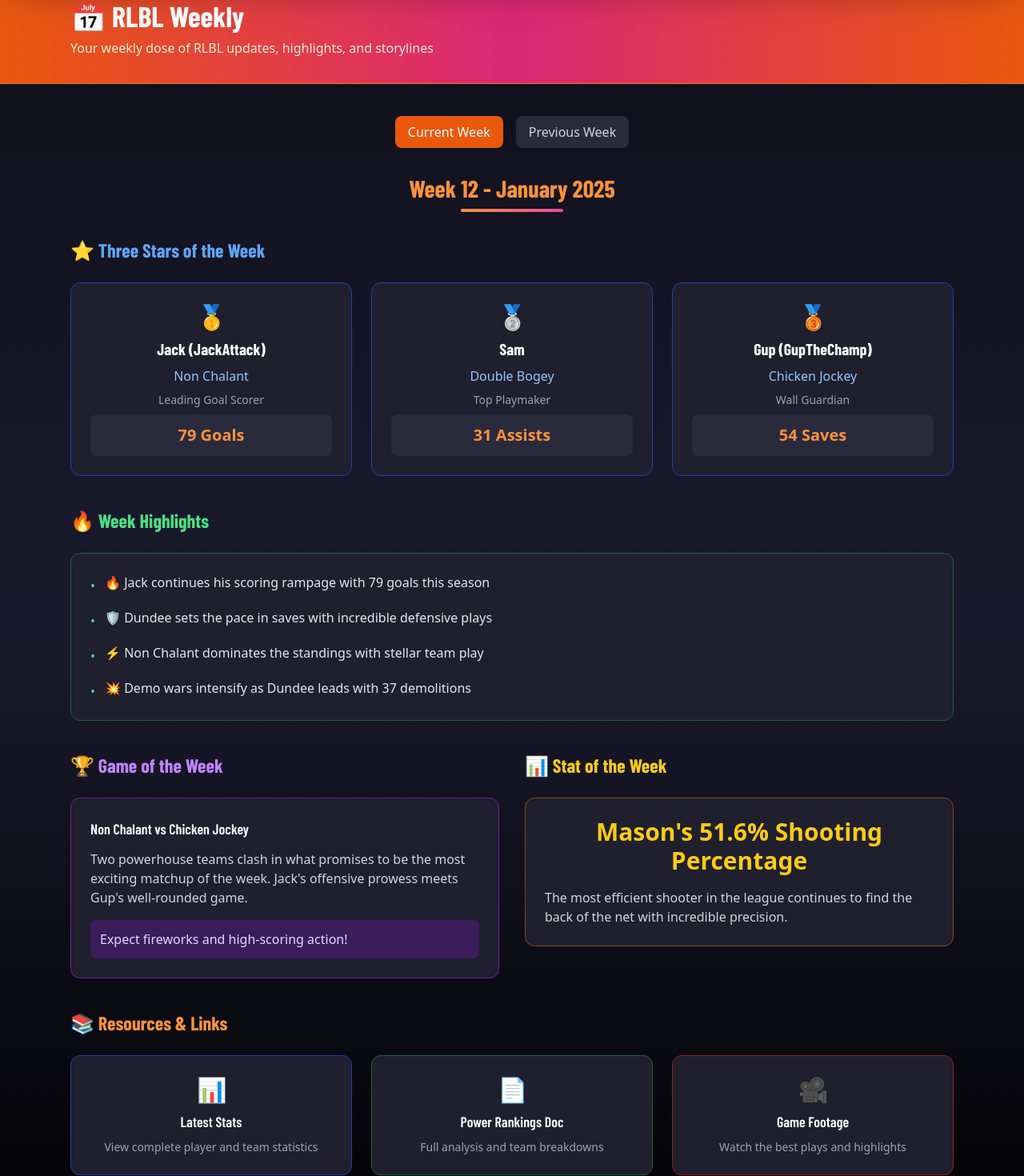
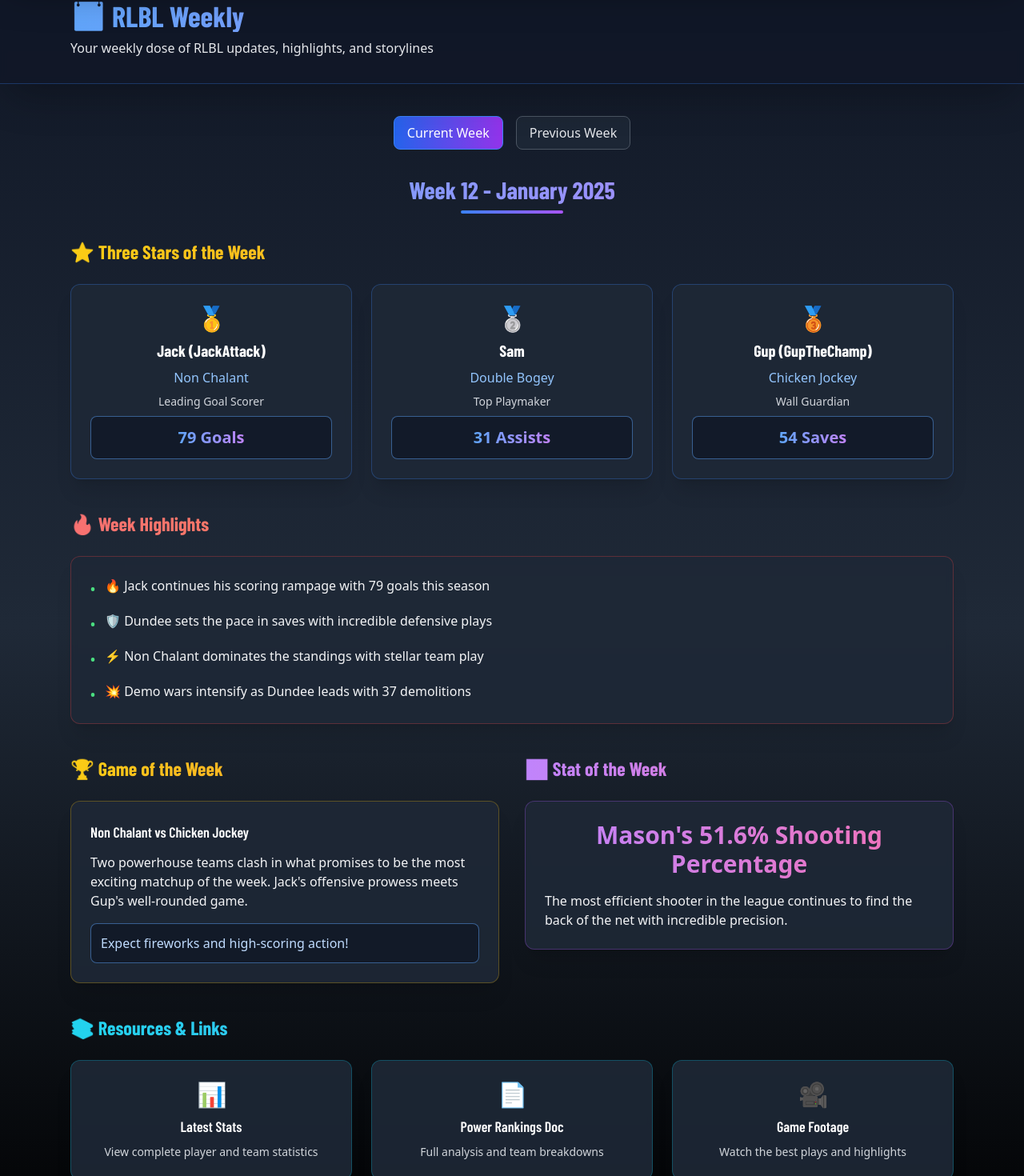
Before and after one commit to pupilliluke/rlbl-website, a React (Create React App) app: page /power-rankings in a window 1280 px wide. Shown: the part 162-1632 px from the top of the page at 80% size. Built offline with nearby package versions, Linux system fonts and the light colour scheme; a web font is replaced by a local one.

Commit message:
darker styling

```diff
--- a/src/pages/LeagueInfo.jsx
+++ b/src/pages/LeagueInfo.jsx
@@ -123,11 +123,11 @@ const LeagueInfo = () => {
   );
 
   return (
-    <div className="min-h-screen bg-gradient-to-b from-[#0f0f1a] via-[#1a1a2e] to-black text-white">
+    <div className="min-h-screen bg-gradient-to-b from-gray-900 via-gray-800 to-black text-white">
       {/* Header */}
-      <div className="bg-gradient-to-r from-blue-900 via-purple-900 to-blue-900 border-b border-blue-700">
+      <div className="bg-gray-900/95 backdrop-blur-sm shadow-2xl border-b border-blue-500/30">
         <div className="max-w-7xl mx-auto px-4 md:px-6 py-8 md:py-12">
-          <h1 className="text-4xl md:text-6xl font-extrabold text-transparent bg-clip-text bg-gradient-to-r from-blue-400 to-cyan-300 text-center mb-4">
+          <h1 className="text-4xl md:text-6xl font-extrabold bg-gradient-to-r from-blue-400 to-cyan-300 bg-clip-text text-transparent text-center mb-4">
             🚀 ROCKET LEAGUE BEER LEAGUE
           </h1>
           <div className="w-32 h-1.5 bg-gradient-to-r from-orange-500 to-yellow-400 mx-auto rounded-full mb-6"></div>
--- a/src/pages/Weekly.jsx
+++ b/src/pages/Weekly.jsx
@@ -64,12 +64,12 @@ export default function Weekly() {
   const currentContent = weeklyContent[selectedWeek] || weeklyContent.current;
 
   return (
-    <div className="min-h-screen bg-gradient-to-b from-[#0f0f1a] via-[#1a1a2e] to-black text-white">
+    <div className="min-h-screen bg-gradient-to-b from-gray-900 via-gray-800 to-black text-white">
       {/* Header */}
-      <div className="bg-gradient-to-r from-orange-600 via-pink-600 to-orange-600 border-b border-orange-500">
+      <div className="bg-gray-900/95 backdrop-blur-sm shadow-2xl border-b border-blue-500/30">
         <div className="max-w-6xl mx-auto px-4 md:px-6 py-6 md:py-8">
-          <h1 className="text-3xl md:text-4xl font-bold text-white mb-2">📅 RLBL Weekly</h1>
-          <p className="text-orange-100 text-sm md:text-base">Your weekly dose of RLBL updates, highlights, and storylines</p>
+          <h1 className="text-3xl md:text-4xl font-bold bg-gradient-to-r from-blue-400 to-purple-400 bg-clip-text text-transparent mb-2">📅 RLBL Weekly</h1>
+          <p className="text-gray-200 text-sm md:text-base">Your weekly dose of RLBL updates, highlights, and storylines</p>
         </div>
       </div>
 
@@ -78,20 +78,20 @@ export default function Weekly() {
         <div className="flex flex-wrap justify-center gap-2 md:gap-4 mb-8">
           <button
             onClick={() => setSelectedWeek("current")}
-            className={`px-4 py-2 rounded-lg font-medium transition-colors text-sm md:text-base ${
+            className={`px-4 py-2 rounded-lg font-medium transition-colors text-sm md:text-base border ${
               selectedWeek === "current"
-                ? "bg-orange-600 text-white"
-                : "bg-[#2a2a3d] text-gray-300 hover:bg-gray-700"
+                ? "bg-gradient-to-r from-blue-600 to-purple-600 text-white border-blue-500"
+                : "bg-gray-800/80 border-gray-600 text-gray-200 hover:text-white hover:bg-gray-700 hover:border-blue-500"
             }`}
           >
             Current Week
           </button>
           <button
             onClick={() => setSelectedWeek("previous")}
-            className={`px-4 py-2 rounded-lg font-medium transition-colors text-sm md:text-base ${
+            className={`px-4 py-2 rounded-lg font-medium transition-colors text-sm md:text-base border ${
               selectedWeek === "previous"
-                ? "bg-orange-600 text-white"
-                : "bg-[#2a2a3d] text-gray-300 hover:bg-gray-700"
+                ? "bg-gradient-to-r from-blue-600 to-purple-600 text-white border-blue-500"
+                : "bg-gray-800/80 border-gray-600 text-gray-200 hover:text-white hover:bg-gray-700 hover:border-blue-500"
             }`}
           >
             Previous Week
@@ -100,30 +100,30 @@ export default function Weekly() {
 
         {/* Week Header */}
         <div className="text-center mb-8">
-          <h2 className="text-2xl md:text-3xl font-bold text-orange-400 mb-2">
+          <h2 className="text-2xl md:text-3xl font-bold bg-gradient-to-r from-blue-400 to-purple-400 bg-clip-text text-transparent mb-2">
             {currentContent.week} - {currentContent.date}
           </h2>
-          <div className="h-1 w-24 md:w-32 bg-gradient-to-r from-orange-400 to-pink-500 mx-auto rounded"></div>
+          <div className="h-1 w-24 md:w-32 bg-gradient-to-r from-blue-500 to-purple-500 mx-auto rounded"></div>
         </div>
 
         {/* Three Stars of the Week */}
         {selectedWeek === "current" && (
           <section className="mb-10">
-            <h3 className="text-xl md:text-2xl font-bold text-blue-400 mb-6 flex items-center gap-2">
+            <h3 className="text-xl md:text-2xl font-bold bg-gradient-to-r from-yellow-400 to-orange-400 bg-clip-text text-transparent mb-6 flex items-center gap-2">
               ⭐ Three Stars of the Week
             </h3>
             <div className="grid grid-cols-1 md:grid-cols-3 gap-4 md:gap-6">
               {threeStars.map((star, index) => (
-                <div key={index} className="bg-[#1f1f2e] rounded-xl p-4 md:p-6 border border-blue-800 hover:scale-105 transition-transform">
+                <div key={index} className="bg-gray-800/90 backdrop-blur-sm p-6 rounded-xl hover:scale-105 transition-transform border border-blue-500/30 shadow-xl">
                   <div className="text-center">
                     <div className="text-2xl md:text-3xl mb-2">
                       {index === 0 ? "🥇" : index === 1 ? "🥈" : "🥉"}
                     </div>
                     <h4 className="text-lg md:text-xl font-bold text-white mb-2">{formatPlayerName(star.player.player, star.player.gamertag)}</h4>
                     <p className="text-sm md:text-base text-blue-300 mb-2">{star.player.team}</p>
-                    <p className="text-xs md:text-sm text-gray-400 mb-2">{star.reason}</p>
-                    <div className="bg-[#2a2a3d] rounded-lg p-2 md:p-3">
-                      <span className="text-lg md:text-xl font-bold text-orange-400">{star.stat}</span>
+                    <p className="text-xs md:text-sm text-gray-300 mb-2">{star.reason}</p>
+                    <div className="bg-gray-900/80 rounded-lg p-2 md:p-3 border border-blue-400/50">
+                      <span className="text-lg md:text-xl font-bold bg-gradient-to-r from-blue-400 to-purple-400 bg-clip-text text-transparent">{star.stat}</span>
                     </div>
                   </div>
                 </div>
@@ -134,14 +134,14 @@ export default function Weekly() {
 
         {/* Week Highlights */}
         <section className="mb-10">
-          <h3 className="text-xl md:text-2xl font-bold text-green-400 mb-6 flex items-center gap-2">
+          <h3 className="text-xl md:text-2xl font-bold bg-gradient-to-r from-red-400 to-orange-400 bg-clip-text text-transparent mb-6 flex items-center gap-2">
             🔥 Week Highlights
           </h3>
-          <div className="bg-[#1f1f2e] rounded-xl p-4 md:p-6 border border-green-800">
+          <div className="bg-gray-800/90 backdrop-blur-sm p-6 rounded-xl border border-red-500/30 shadow-xl">
             <ul className="space-y-3 md:space-y-4">
               {currentContent.highlights.map((highlight, index) => (
-                <li key={index} className="text-sm md:text-base text-gray-200 flex items-start gap-3">
-                  <span className="text-green-400 mt-1">•</span>
+                <li key={index} className="text-sm md:text-base text-gray-100 flex items-start gap-3">
+                  <span className="text-green-400 mt-1 font-bold">•</span>
                   <span>{highlight}</span>
                 </li>
               ))}
@@ -153,25 +153,25 @@ export default function Weekly() {
         <div className="grid grid-cols-1 lg:grid-cols-2 gap-6 md:gap-8 mb-10">
           {/* Game of the Week */}
           <section>
-            <h3 className="text-xl md:text-2xl font-bold text-purple-400 mb-6 flex items-center gap-2">
+            <h3 className="text-xl md:text-2xl font-bold bg-gradient-to-r from-yellow-400 to-orange-400 bg-clip-text text-transparent mb-6 flex items-center gap-2">
               🏆 {currentContent.gameOfWeek.title.includes("Game of the Week") ? "Game of the Week" : "Game Recap"}
             </h3>
-            <div className="bg-[#1f1f2e] rounded-xl p-4 md:p-6 border border-purple-800">
+            <div className="bg-gray-800/90 backdrop-blur-sm p-6 rounded-xl border border-yellow-500/30 shadow-xl">
               <h4 className="text-base md:text-lg font-semibold text-white mb-3">
                 {currentContent.gameOfWeek.title.replace("Game of the Week: ", "")}
               </h4>
-              <p className="text-sm md:text-base text-gray-300 leading-relaxed mb-4">
+              <p className="text-sm md:text-base text-gray-100 leading-relaxed mb-4">
                 {currentContent.gameOfWeek.description}
               </p>
               {currentContent.gameOfWeek.prediction && (
-                <div className="bg-purple-900 bg-opacity-50 rounded-lg p-3">
-                  <p className="text-sm md:text-base text-purple-200 font-medium">
+                <div className="bg-gray-900/80 rounded-lg p-3 border border-blue-400/50">
+                  <p className="text-sm md:text-base text-blue-200 font-medium">
                     {currentContent.gameOfWeek.prediction}
                   </p>
                 </div>
               )}
               {currentContent.gameOfWeek.result && (
-                <div className="bg-green-900 bg-opacity-50 rounded-lg p-3">
+                <div className="bg-gray-900/80 rounded-lg p-3 border border-green-400/50">
                   <p className="text-sm md:text-base text-green-200 font-medium">
                     {currentContent.gameOfWeek.result}
                   </p>
@@ -183,16 +183,16 @@ export default function Weekly() {
           {/* Stat Highlight */}
           {currentContent.statHighlight && (
             <section>
-              <h3 className="text-xl md:text-2xl font-bold text-yellow-400 mb-6 flex items-center gap-2">
+              <h3 className="text-xl md:text-2xl font-bold bg-gradient-to-r from-purple-400 to-pink-400 bg-clip-text text-transparent mb-6 flex items-center gap-2">
                 📊 {currentContent.statHighlight.title}
               </h3>
-              <div className="bg-[#1f1f2e] rounded-xl p-4 md:p-6 border border-yellow-800">
+              <div className="bg-gray-800/90 backdrop-blur-sm p-6 rounded-xl border border-purple-500/30 shadow-xl">
                 <div className="text-center mb-4">
-                  <div className="text-2xl md:text-3xl font-bold text-yellow-400 mb-2">
+                  <div className="text-2xl md:text-3xl font-bold bg-gradient-to-r from-purple-400 to-pink-400 bg-clip-text text-transparent mb-2">
                     {currentContent.statHighlight.stat}
                   </div>
                 </div>
-                <p className="text-sm md:text-base text-gray-300 leading-relaxed">
+                <p className="text-sm md:text-base text-gray-100 leading-relaxed">
                   {currentContent.statHighlight.description}
                 </p>
               </div>
@@ -202,41 +202,41 @@ export default function Weekly() {
 
         {/* Power Rankings & Resources Links */}
         <section className="mb-10">
-          <h3 className="text-xl md:text-2xl font-bold text-orange-400 mb-6 flex items-center gap-2">
+          <h3 className="text-xl md:text-2xl font-bold bg-gradient-to-r from-cyan-400 to-blue-400 bg-clip-text text-transparent mb-6 flex items-center gap-2">
             📚 Resources & Links
           </h3>
           <div className="grid grid-cols-1 md:grid-cols-2 lg:grid-cols-3 gap-4 md:gap-6">
             <Link
               to="/stats"
-              className="bg-[#1f1f2e] rounded-xl p-4 md:p-6 border border-blue-800 hover:scale-105 transition-transform text-center group"
+              className="bg-gray-800/90 backdrop-blur-sm p-6 rounded-xl hover:scale-105 transition-transform text-center group border border-cyan-500/30 shadow-xl"
             >
               <div className="text-2xl md:text-3xl mb-2 group-hover:scale-110 transition-transform">📊</div>
               <h4 className="text-base md:text-lg font-semibold text-white mb-2">Latest Stats</h4>
-              <p className="text-xs md:text-sm text-gray-400">View complete player and team statistics</p>
+              <p className="text-xs md:text-sm text-gray-300">View complete player and team statistics</p>
             </Link>
 
             <button
-              className="bg-[#1f1f2e] rounded-xl p-4 md:p-6 border border-green-800 hover:scale-105 transition-transform text-center group"
+              className="bg-gray-800/90 backdrop-blur-sm p-6 rounded-xl hover:scale-105 transition-transform text-center group border border-cyan-500/30 shadow-xl"
               onClick={() => window.open('#', '_blank')}
             >
               <div className="text-2xl md:text-3xl mb-2 group-hover:scale-110 transition-transform">📄</div>
               <h4 className="text-base md:text-lg font-semibold text-white mb-2">Power Rankings Doc</h4>
-              <p className="text-xs md:text-sm text-gray-400">Full analysis and team breakdowns</p>
+              <p className="text-xs md:text-sm text-gray-300">Full analysis and team breakdowns</p>
             </button>
 
             <button
-              className="bg-[#1f1f2e] rounded-xl p-4 md:p-6 border border-red-800 hover:scale-105 transition-transform text-center group"
+              className="bg-gray-800/90 backdrop-blur-sm p-6 rounded-xl hover:scale-105 transition-transform text-center group border border-cyan-500/30 shadow-xl"
               onClick={() => window.open('#', '_blank')}
             >
               <div className="text-2xl md:text-3xl mb-2 group-hover:scale-110 transition-transform">🎥</div>
               <h4 className="text-base md:text-lg font-semibold text-white mb-2">Game Footage</h4>
-              <p className="text-xs md:text-sm text-gray-400">Watch the best plays and highlights</p>
+              <p className="text-xs md:text-sm text-gray-300">Watch the best plays and highlights</p>
             </button>
           </div>
         </section>
 
         {/* Footer */}
-        <div className="text-center text-gray-400 text-xs md:text-sm">
+        <div className="text-center text-gray-300 text-xs md:text-sm">
           <p>RLBL Weekly • Updated every Monday</p>
           <p className="mt-1">Follow the action and stay up to date with all league news</p>
         </div>
```
Also changed, not shown: src/pages/Standings.jsx (+27 -27 lines), src/pages/Teams.jsx (+6 -7 lines).
